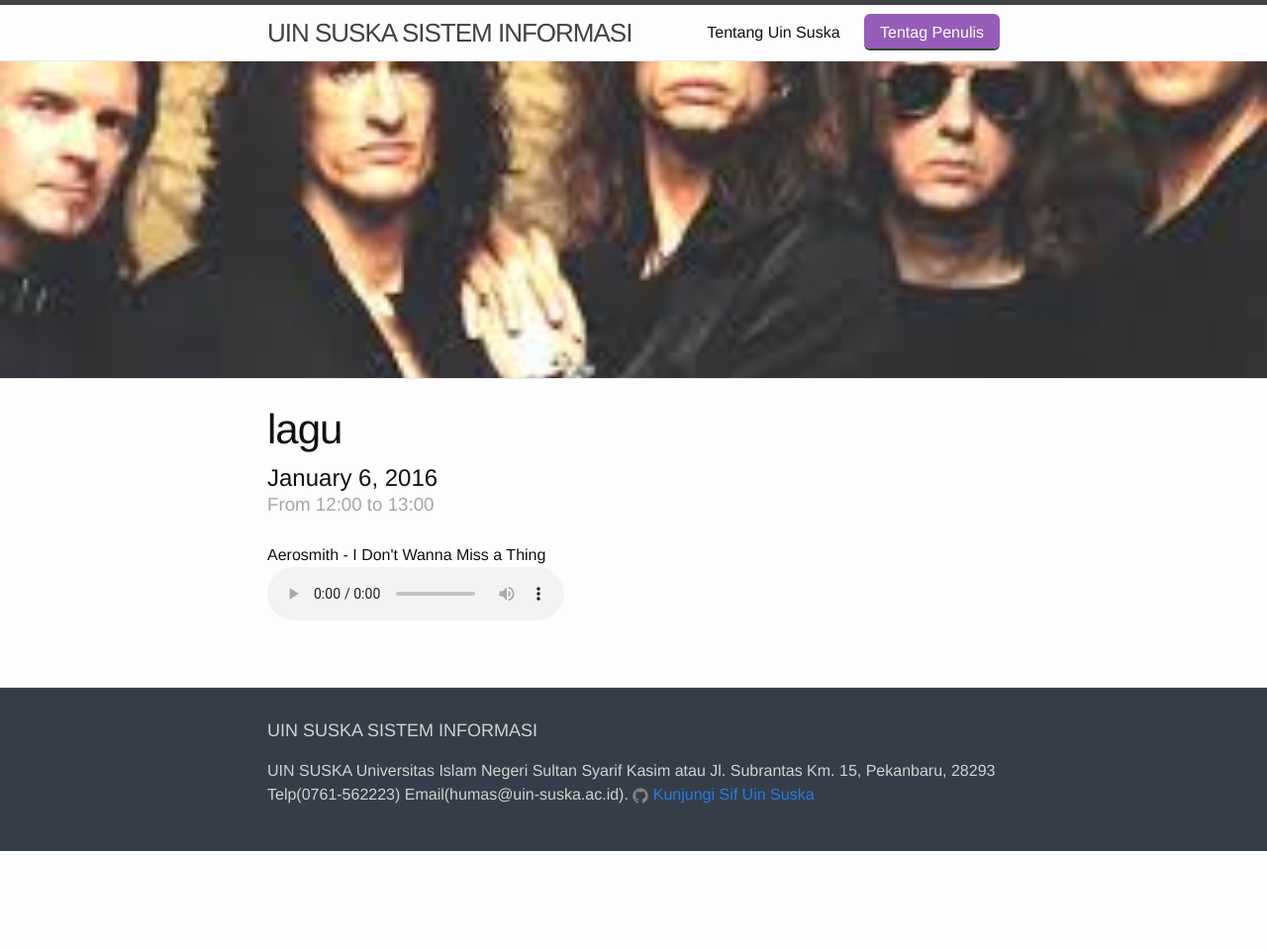
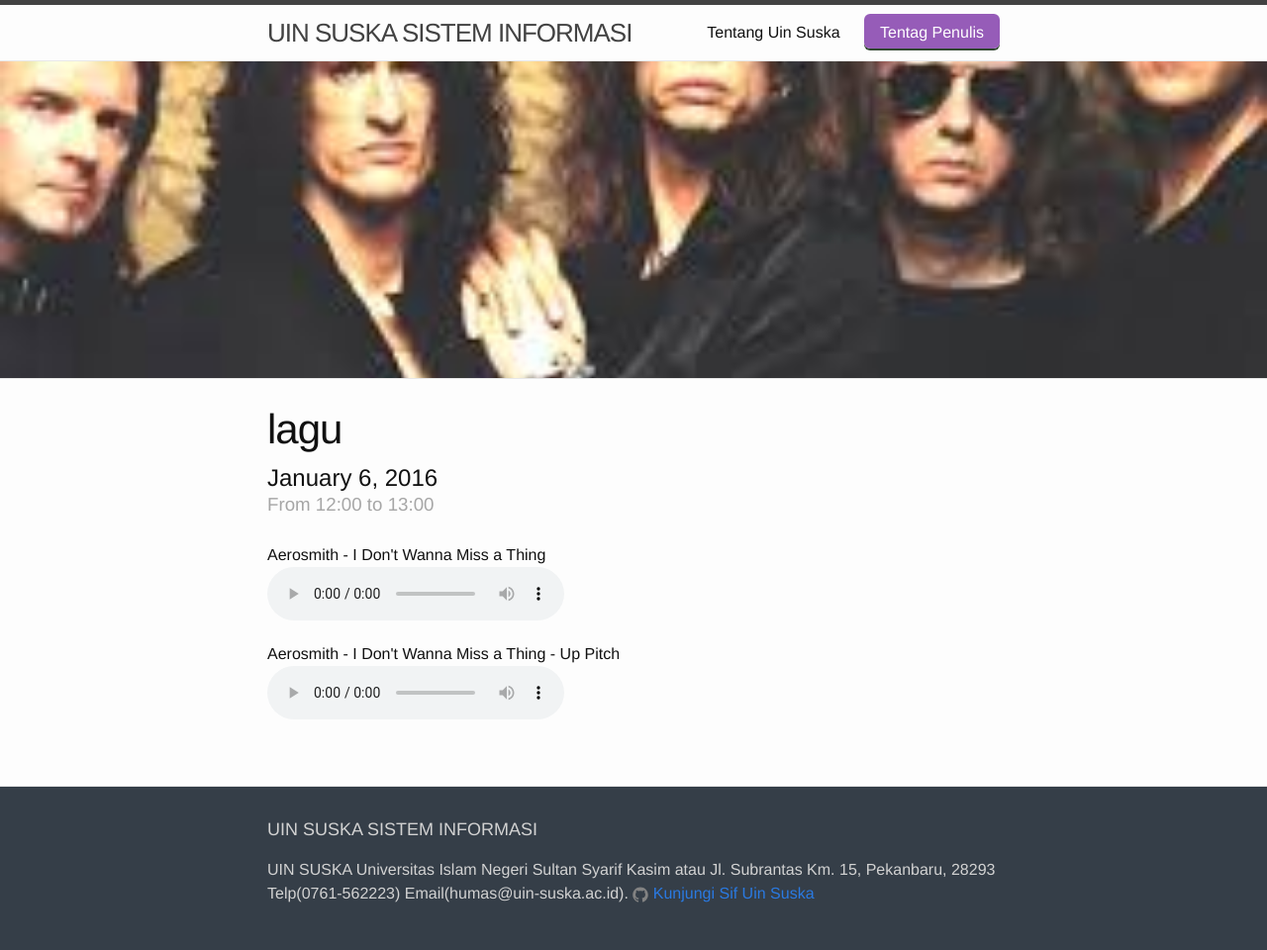
Before and after one commit to ibnuyohanzah/catclan.github.io-1, a Jekyll site: the page built from _posts/2016-06-15-lagu.md, in a window 1280 px wide. Shown: the whole page at 99% size. Built offline with Jekyll 4.4.1, drawn with Linux system fonts in a browser that asks for light colours; before the commit the page ends 900 px from its top, so only the background shows below that.

Commit message:
Update 2016-06-15-lagu.md

```diff
--- a/_posts/2016-06-15-lagu.md
+++ b/_posts/2016-06-15-lagu.md
@@ -40,3 +40,8 @@ if (typeof(Storage) !== "undefined") {
   Your browser does not support the audio element.
 </audio>
 </p>
+<p>Aerosmith - I Don't Wanna Miss a Thing - Up Pitch<br>
+<audio controls="controls">
+  <source src="/img/Aerosmith - I Don't Wanna Miss a Thing - Up Pitch.oog" type="audio/ogg" />
+  Your browser does not support the audio element.
+</audio>
```
